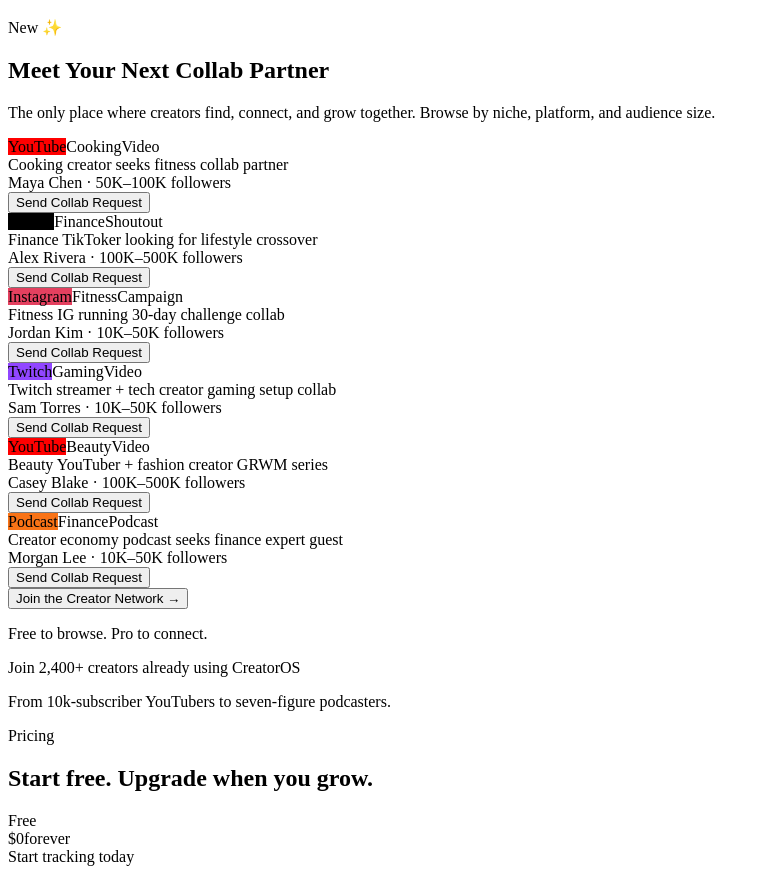
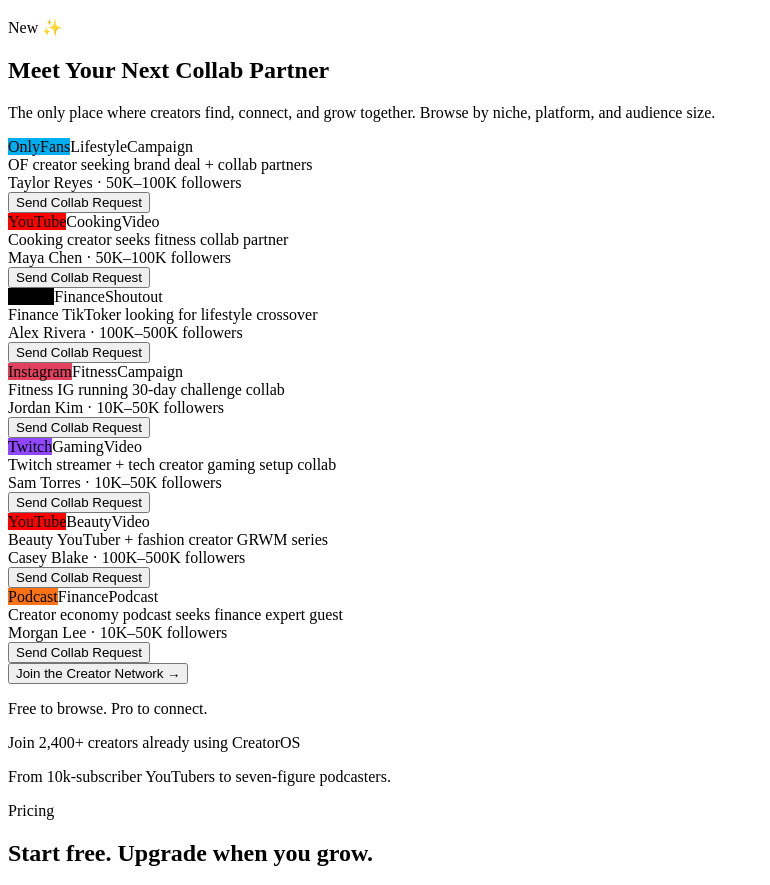
Before and after one commit to isaactalley1993-ship-it/creatorios, a React (Vite) app in the folder client/: page /#/ in a window 1280 px wide. Shown: the part 1121-2006 px from the top of the page, without its empty margins (0-770 px from the left). Built offline with nearby package versions, Linux system fonts and the light colour scheme; a web font is replaced by a local one.

Commit message:
OnlyFans first card in Creator Hub section

```diff
--- a/client/src/pages/landing.tsx
+++ b/client/src/pages/landing.tsx
@@ -172,6 +172,7 @@ export default function Landing() {
           {/* Mock creator cards */}
           <div className="grid sm:grid-cols-2 lg:grid-cols-3 gap-4 mb-10">
             {[
+              { platform: "OnlyFans", platformColor: "#00AFF0", name: "Taylor Reyes", niche: "Lifestyle", size: "50K–100K", collab: "Campaign", title: "OF creator seeking brand deal + collab partners" },
               { platform: "YouTube", platformColor: "#FF0000", name: "Maya Chen", niche: "Cooking", size: "50K–100K", collab: "Video", title: "Cooking creator seeks fitness collab partner" },
               { platform: "TikTok", platformColor: "#000000", name: "Alex Rivera", niche: "Finance", size: "100K–500K", collab: "Shoutout", title: "Finance TikToker looking for lifestyle crossover" },
               { platform: "Instagram", platformColor: "#E4405F", name: "Jordan Kim", niche: "Fitness", size: "10K–50K", collab: "Campaign", title: "Fitness IG running 30-day challenge collab" },
```
Also changed, not shown: 2 other files (tests, documents, lock files or other folders).
